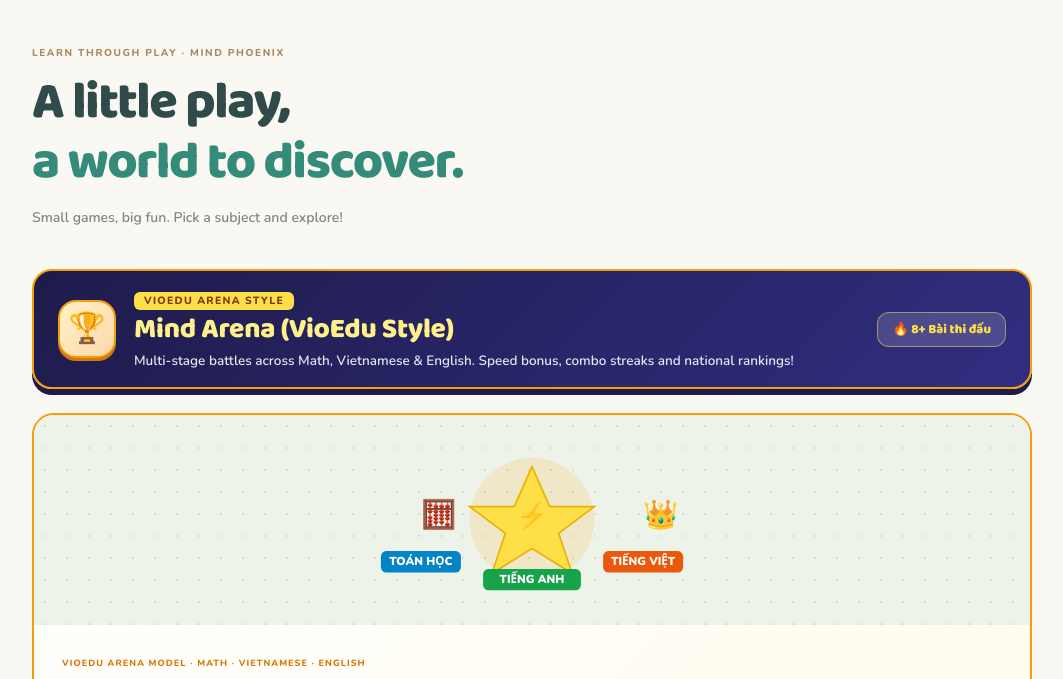
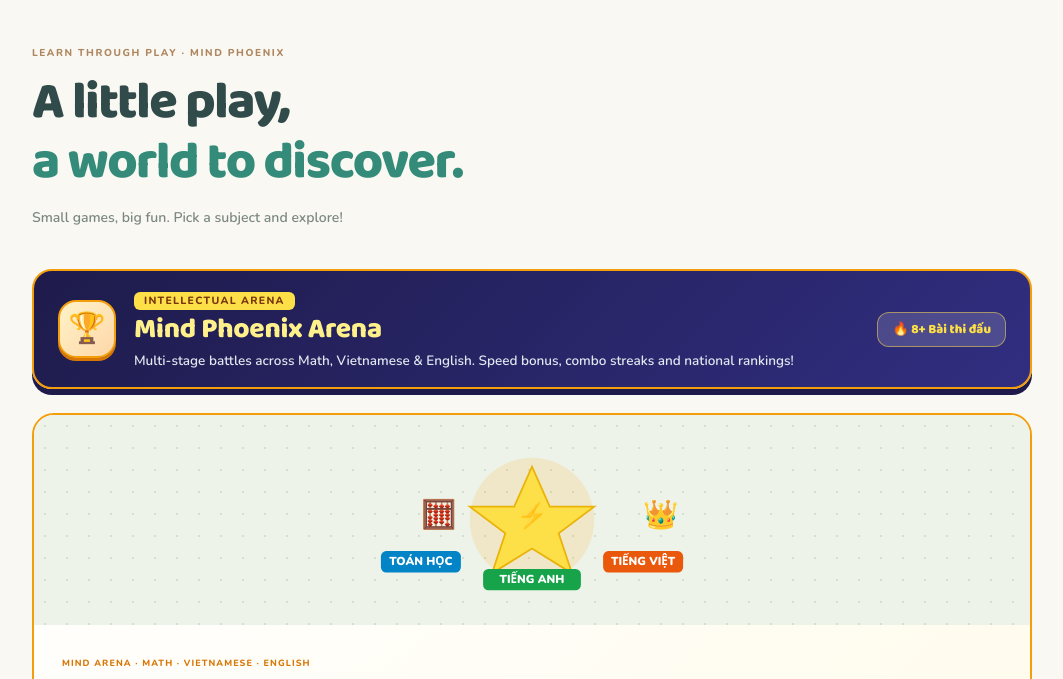
Before and after one commit to hoanghaihung3012/mind-phoenix, a website: page games/index.html in a window 1280 px wide. Shown: the part 95-774 px from the top of the page, without its empty margins (108-1171 px from the left). Drawn offline with nearby package versions, Linux system fonts and the light colour scheme; files whose address does not match are found by name.

Commit message:
chore: remove vioedu references, brand purely as Mind Phoenix Arena

```diff
--- a/games/index.html
+++ b/games/index.html
@@ -101,7 +101,7 @@
       flex-shrink: 0;
     }
 
-    /* THEME: ĐẤU TRƯỜNG MIND (VIOEDU ARENA) */
+    /* THEME: ĐẤU TRƯỜNG MIND PHOENIX */
     .theme-arena {
       border-color: #f59e0b;
       background: linear-gradient(135deg, #1e1b4b 0%, #312e81 100%);
@@ -284,14 +284,14 @@
       <h1>Một chút chơi,<br><span>cả trời khám phá.</span></h1>
       <p class="intro" data-en="Small games, big fun. Pick a subject and explore!">Những trò chơi nhỏ, niềm vui lớn. Chọn môn học yêu thích và cùng khám phá nào!</p>
 
-      <!-- SECTION: ĐẤU TRƯỜNG MIND (VIOEDU ARENA) -->
+      <!-- SECTION: ĐẤU TRƯỜNG MIND PHOENIX -->
       <section class="category-section">
         <div class="category-head theme-arena">
           <div class="category-head-left">
             <div class="category-icon" aria-hidden="true">🏆</div>
             <div class="category-info">
-              <span class="category-badge-pill" data-en="VioEdu Arena Style">Đấu Trường Trí Tuệ</span>
-              <h2 data-en="Mind Arena (VioEdu Style)">Đấu Trường Mind Phoenix</h2>
+              <span class="category-badge-pill" data-en="Intellectual Arena">Đấu Trường Trí Tuệ</span>
+              <h2 data-en="Mind Phoenix Arena">Đấu Trường Mind Phoenix</h2>
               <p data-en="Multi-stage battles across Math, Vietnamese & English. Speed bonus, combo streaks and national rankings!">Thi đấu kịch tính 3 chặng: Khởi Động ⚡ Tăng Tốc 🚀 Về Đích 👑. Chủ đề Toán, Tiếng Việt & Tiếng Anh, tính điểm tốc độ và bảng xếp hạng!</p>
             </div>
           </div>
@@ -319,7 +319,7 @@
               </svg>
             </div>
             <div class="game-copy" style="padding: 24px 28px;">
-              <span class="tag" style="color: #d97706;" data-en="VioEdu Arena Model · Math · Vietnamese · English">Mô hình Đấu Trường VioEdu · Toán · Tiếng Việt · Tiếng Anh</span>
+              <span class="tag" style="color: #d97706;" data-en="Mind Arena · Math · Vietnamese · English">Đấu Trường Trí Tuệ · Toán · Tiếng Việt · Tiếng Anh</span>
               <h3 style="font-size: 32px; color: #1e1b4b;">Đấu Trường Mind <span style="font-size: 16px; color: #d97706; vertical-align: middle;">✦ 3 Chặng Thi Đấu</span></h3>
               <p style="font-size: 14px; color: #475569;" data-en="Choose your subject and lesson, battle through Sprint Start, Speed Surge, and Summit Dash. Race against live rivals on the national leaderboard!">Chọn bài học theo môn (Toán, Tiếng Việt, Tiếng Anh hoặc Siêu đấu trường Toàn Năng), vượt qua 3 chặng thử thách với đồng hồ đếm ngược, tích lũy điểm thưởng tốc độ, nhân chuỗi streak combo và so tài cùng các đấu thủ trên Bảng Vàng!</p>
               <span class="play" style="background: #312e81; font-size: 13.5px; padding: 11px 22px; border-radius: 12px; box-shadow: 0 4px 12px rgba(49, 46, 129, 0.25);">
--- a/games/mind-arena/arena.mjs
+++ b/games/mind-arena/arena.mjs
@@ -1,5 +1,5 @@
 /**
- * Mind Arena (Đấu Trường Mind theo phong cách VioEdu)
+ * Mind Arena (Đấu Trường Trí Tuệ Mind Phoenix)
  * Core Game Engine: Topics, Lessons, Stages, Scoring, Streak, and Opponent Simulation.
  */
 
@@ -1080,7 +1080,7 @@ export function calculateMedal(score, maxScore) {
 }
 
 /**
- * Generate simulated live arena rivals to create real-time VioEdu leaderboard feel.
+ * Generate simulated live arena rivals to create real-time leaderboard feel.
  */
 export const ARENA_BOT_NAMES = [
   { name: 'Bảo Nam', school: 'TH Chu Văn An (Hà Nội)', avatar: '🦊' },
```
Also changed, not shown: games/mind-arena/arena.test.mjs (+1 -1 lines), games/mind-arena/index.html (+3 -3 lines).
